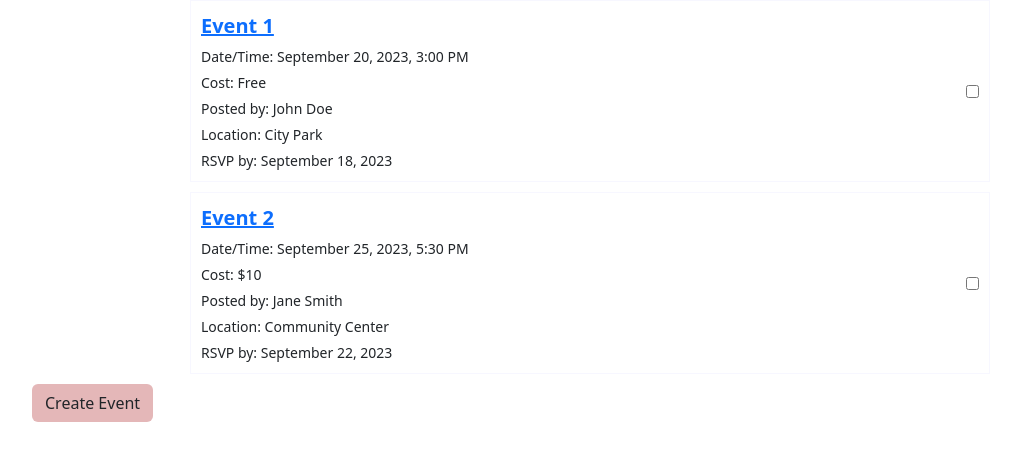
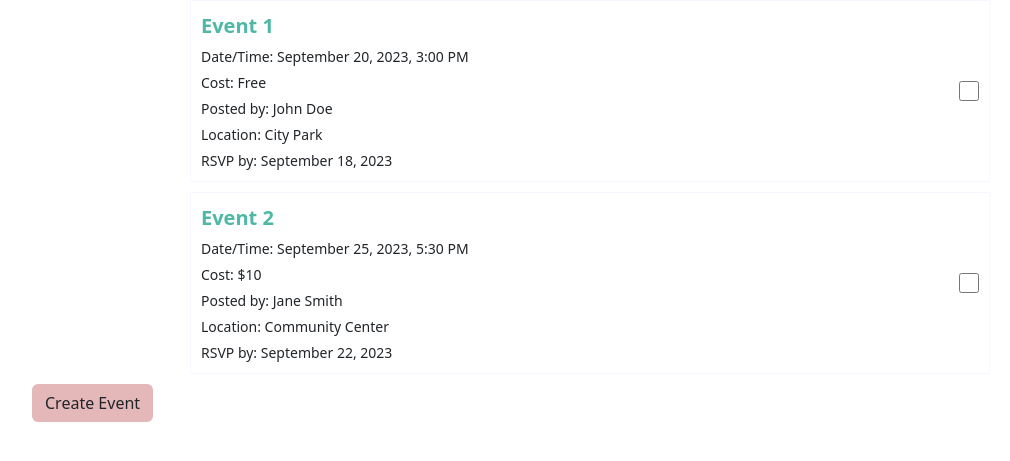
Before and after one commit to as-2/hackmit-2023, a Flask app: page /dashboard in a window 1280 px wide. Shown: the part 176-637 px from the top of the page, without its empty margins (50-1060 px from the left). Run offline with Flask 3, Linux system fonts and the light colour scheme; a user stored in the database is signed in.

Commit message:
style stuff

```diff
--- a/static/styles.css
+++ b/static/styles.css
@@ -7,7 +7,7 @@ body {
     margin: 0 auto;
 }
 
-button.btn-custom {
+button.btn-custom, input.btn-custom {
     background-color: #E4B7B8;
 }
 
@@ -23,9 +23,14 @@ button.btn-custom {
     flex: 1;
 }
 
+h3 {
+  color:#627C85;
+}
+
 .event-name {
     font-size: 20px;
     font-weight: bold;
+    color:#4EB8A5;
 }
 
 .event-info {
@@ -35,6 +40,14 @@ button.btn-custom {
 
 .event-checkbox {
     margin-left: 10px;
+    width: 20px;
+    height:20px;
+    accent-color:#E4B7B8;
+}
+
+.event-details a {
+  text-decoration: none; /* Remove underline from anchor elements within .event-details */
+  color: inherit; /* Inherit the text color from parent element */
 }
 
 *{
@@ -74,7 +87,7 @@ button.btn-custom {
     text-transform: uppercase;
     text-decoration: none;
   }
-  a.active,a:hover{
+  a.active, a:hover, a:active {
     color: #E4B7B8;
     transition: .5s;
   }
```
Also changed, not shown: data.sqlite (added).
